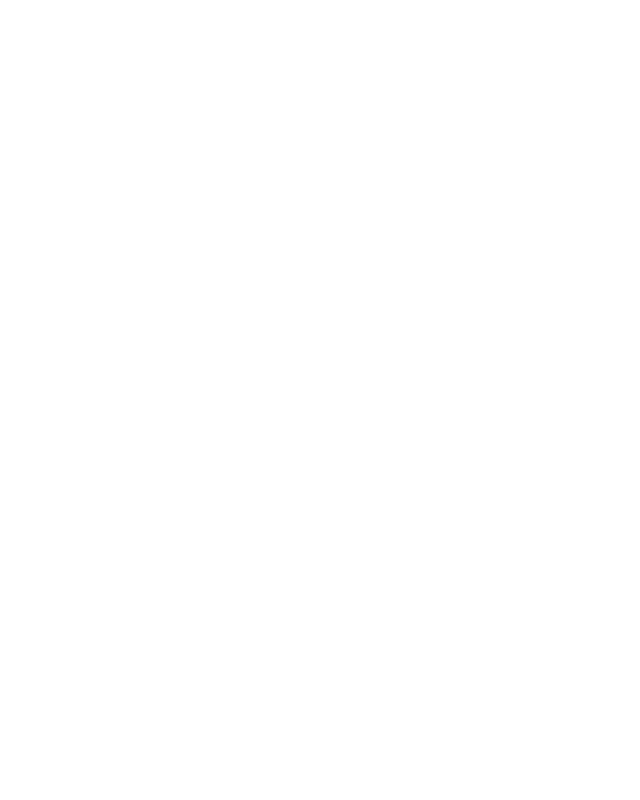
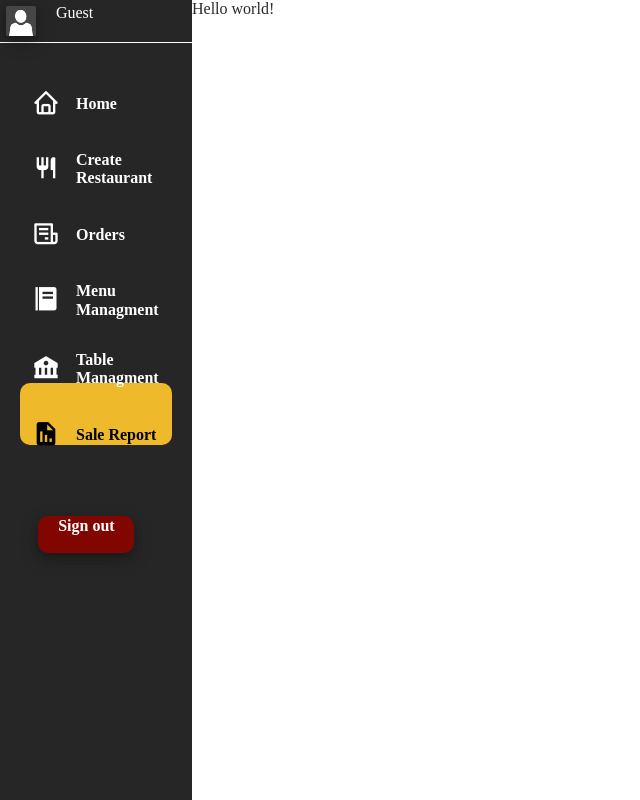
Before and after one commit to shaftalooOnTop/FrontEnd-Management-Panel, a React (Create React App) app: page /sale-report in a window 1280 px wide. Before the commit this address had no page. Shown: the whole page, without its empty margins (0-640 px from the left). Built offline with nearby package versions, Linux system fonts and the light colour scheme; no server answers; a web font is replaced by a local one.

Commit message:
sale-report added to sidebar
now its blank page

```diff
--- a/src/App.js
+++ b/src/App.js
@@ -17,6 +17,8 @@ import { Register } from "./Components/Auth/SignUp/Register";
 import { Card } from "./Components/HomePage-customer/card";
 import { ListCardRes } from "./Components/HomePage-customer/ListCards"
 import {Table_managment} from "./Components/table-managment/Table_managment";
+import { Sale_report } from "./Components/Sale-report/Sale-report"
+
 
 function App() {
   const [currentForm, setCurrentForm] = useState('login');
@@ -35,6 +37,7 @@ function App() {
           <Route path="/order" element={<Blank />} />
           <Route path="/menu-managment" element={<Restaurant_page />} />
           <Route path="/table-managment" element={<Table_managment/>} />
+          <Route path="/sale-report" element={<Sale_report/>} />
         </Route>
       </Routes>
       <Toaster
--- /dev/null
+++ b/src/Components/Sale-report/Sale-report.jsx
@@ -0,0 +1,10 @@
+import { useEffect, useRef, useState } from "react";
+import "./sale-report.css";
+
+export const Sale_report = () => {
+    return (
+        <>
+            <p>Hello world!</p>
+        </>
+    )
+}
--- a/src/Components/sidebar/Sidebar.jsx
+++ b/src/Components/sidebar/Sidebar.jsx
@@ -33,6 +33,12 @@ const sidebarNavItems = [
     icon: <i class="bx bxs-bank"></i>,
     to: "/table-managment",
     section: "table-managment",
+  },
+  {
+    display: "Sale Report",
+    icon: <i class='bx bxs-report'></i>,
+    to: "/sale-report",
+    section: "sale-report",
   },
 ];
 const Sidebar = () => {
```
Also changed, not shown: src/Components/Sale-report/sale-report.css (added).
